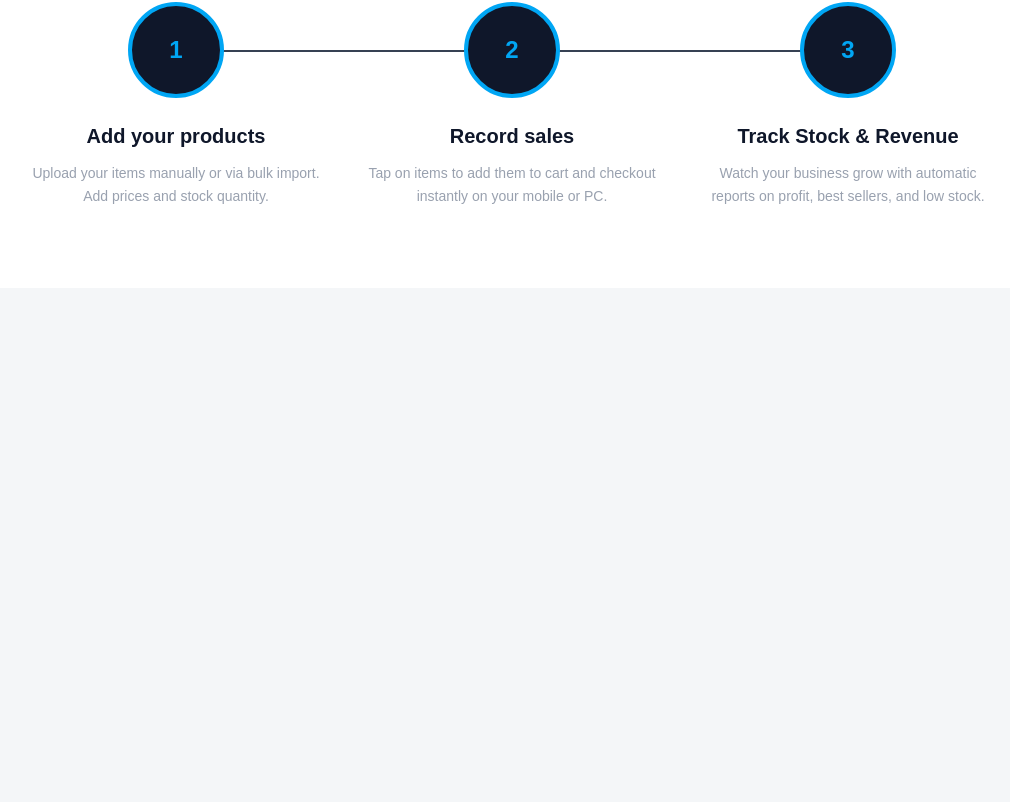
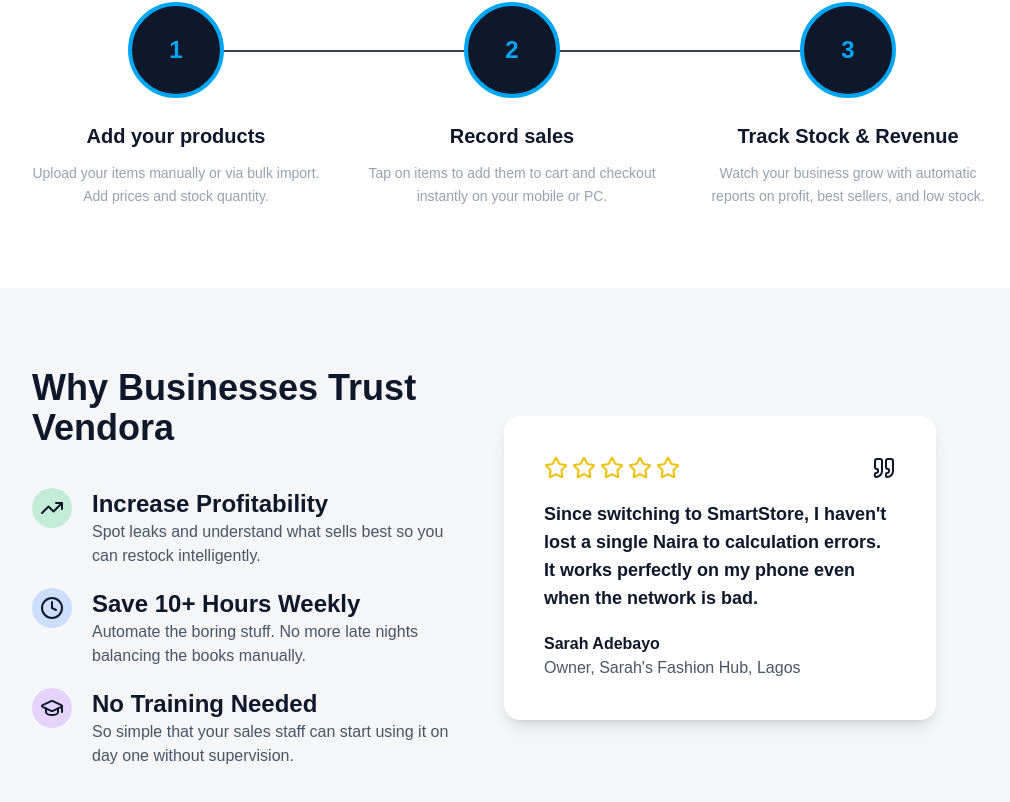
Before and after one commit to Pharez-Oyelade/smartstore, a Next.js app in the folder frontend/: page / in a window 1280 px wide. Shown: the part 2405-3207 px from the top of the page, without its empty margins (128-1138 px from the left). Before the commit the page ends 2693 px from the top, so only its background shows below. Built offline with nearby package versions, Linux system fonts and the light colour scheme; no server answers.

Commit message:
testimonial added

```diff
--- a/frontend/src/app/page.jsx
+++ b/frontend/src/app/page.jsx
@@ -6,6 +6,7 @@
 import ProblemCards from "@/components/ProblemCards";
 import Features from "@/components/Features";
 import HowItWorks from "@/components/HowItWorks";
+import Testimonial from "@/components/Testimonial";
 
 const page = () => {
   return (
@@ -15,6 +16,7 @@
       <ProblemCards />
       <Features />
       <HowItWorks />
+      <Testimonial />
     </div>
   );
 };
--- /dev/null
+++ b/frontend/src/components/Testimonial.jsx
@@ -0,0 +1,89 @@
+import React from "react";
+import { TrendingUp } from "lucide-react";
+import { Clock4 } from "lucide-react";
+import { GraduationCap } from "lucide-react";
+import { Star } from "lucide-react";
+import { Quote } from "lucide-react";
+
+const Testimonial = () => {
+  return (
+    <section className="py-20 px-40 flex items-center gap-10">
+      <div className="w-[45%]">
+        <h2 className="text-4xl font-semibold">Why Businesses Trust Vendora</h2>
+
+        <div className="mt-10 space-y-5">
+          <div className="flex items-start gap-5">
+            <div className="bg-green-500/20 p-2 rounded-full">
+              <TrendingUp size={24} />
+            </div>
+
+            <div>
+              <h3 className="text-2xl font-semibold">Increase Profitability</h3>
+              <p className="text-gray-600">
+                Spot leaks and understand what sells best so you can restock
+                intelligently.
+              </p>
+            </div>
+          </div>
+
+          <div className="flex items-start gap-5">
+            <div className="bg-blue-500/20 p-2 rounded-full">
+              <Clock4 size={24} />
+            </div>
+
+            <div>
+              <h3 className="text-2xl font-semibold">Save 10+ Hours Weekly</h3>
+              <p className="text-gray-600">
+                Automate the boring stuff. No more late nights balancing the
+                books manually.
+              </p>
+            </div>
+          </div>
+
+          <div className="flex items-start gap-5">
+            <div className="bg-purple-500/20 p-2 rounded-full">
+              <GraduationCap size={24} />
+            </div>
+
+            <div>
+              <h3 className="text-2xl font-semibold">No Training Needed</h3>
+              <p className="text-gray-600">
+                So simple that your sales staff can start using it on day one
+                without supervision.
+              </p>
+            </div>
+          </div>
+        </div>
+      </div>
+
+      {/* testimonial */}
+      <div className="w-[45%] bg-white p-10 rounded-2xl shadow-lg space-y-5">
+        <div className="flex justify-between items-center">
+          <div className="flex items-center gap-1">
+            <Star size={24} color="#EFBF04" />
+            <Star size={24} color="#EFBF04" />
+            <Star size={24} color="#EFBF04" />
+            <Star size={24} color="#EFBF04" />
+            <Star size={24} color="#EFBF04" />
+          </div>
+          <Quote size={24} />
+        </div>
+
+        <div>
+          <p className="font-semibold text-lg">
+            Since switching to SmartStore, I haven't lost a single Naira to
+            calculation errors. It works perfectly on my phone even when the
+            network is bad.
+          </p>
+        </div>
+
+        <div>
+          <p className="font-semibold">Sarah Adebayo</p>
+          <p className="text-gray-600">Owner, Sarah's Fashion Hub, Lagos</p>
+        </div>
+      </div>
+    </section>
+  );
+};
+
+export default Testimonial;
```
